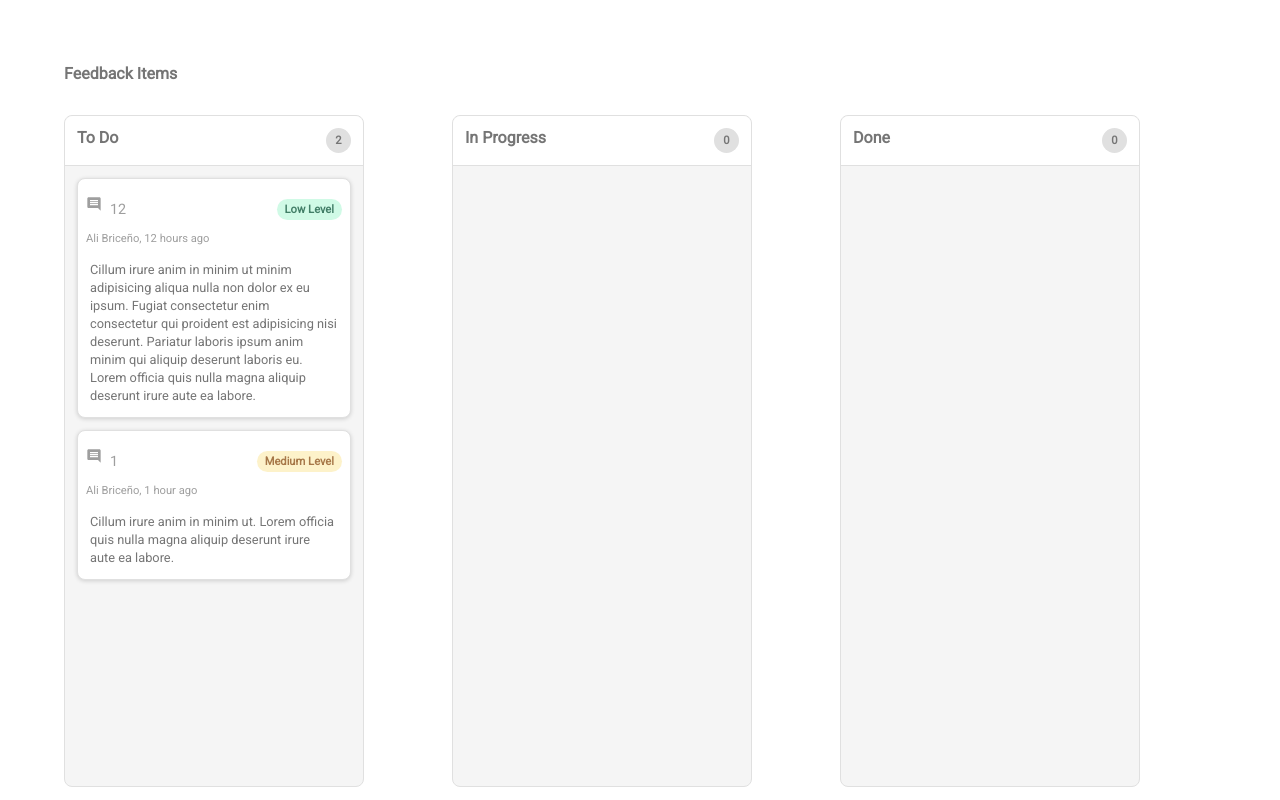
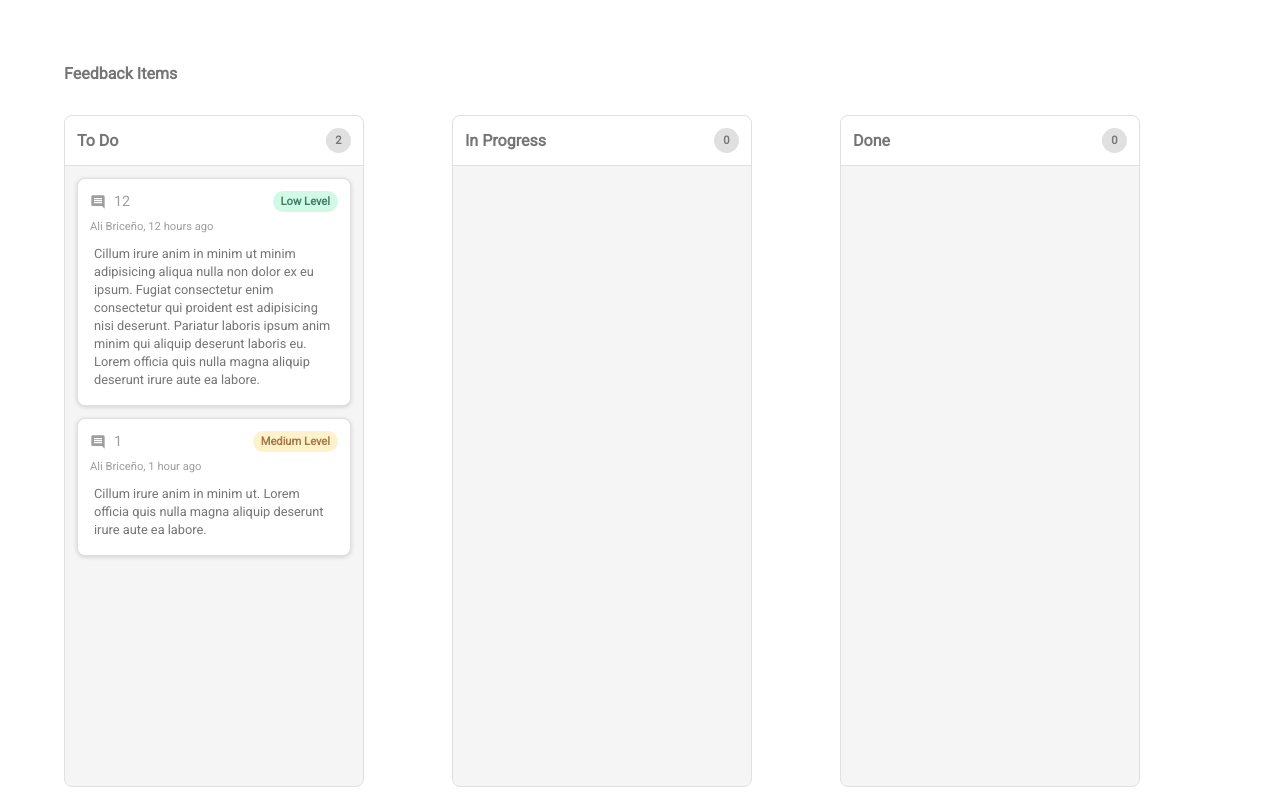
Before and after one commit to alienriquebm/react-dnd-test, a React (Create React App) app: page / in a window 1280 px wide. Built offline with nearby package versions, Linux system fonts and the light colour scheme.

Commit message:
added all components and styles for kanban sample

```diff
--- a/package.json
+++ b/package.json
@@ -7,6 +7,8 @@
     "@testing-library/react": "^11.1.0",
     "@testing-library/user-event": "^12.1.10",
     "react": "^17.0.2",
+    "react-dnd": "^14.0.3",
+    "react-dnd-html5-backend": "^14.0.1",
     "react-dom": "^17.0.2",
     "react-icons": "^4.2.0",
     "react-scripts": "4.0.3",
--- a/src/components/CardItem.js
+++ b/src/components/CardItem.js
@@ -20,8 +20,8 @@ const itemLevel = {
   },
 };
 
-const CardItemWrapper = styled.div`
-  padding: 8px;
+export const CardItemWrapper = styled.div`
+  padding: 12px;
   border: 1px solid ${({ theme }) => theme.gray400};
   background-color: white;
   border-radius: 8px;
@@ -31,6 +31,7 @@ const CardItemWrapper = styled.div`
 const CardItemHeader = styled.div`
   display: flex;
   justify-content: space-between;
+  margin-bottom: 8px;
 `;
 
 const CardItemComments = styled.div`
--- a/src/components/TasksCard.js
+++ b/src/components/TasksCard.js
@@ -1,6 +1,6 @@
 import React from 'react';
 import styled from 'styled-components';
-import CardItem from './CardItem';
+import CardItem, { CardItemWrapper } from './CardItem';
 
 const TasksCardWrapper = styled.div`
   border: 1px solid ${({ theme }) => theme.gray400};
@@ -18,14 +18,15 @@ const TasksCardTitle = styled.div`
   border-top-right-radius: 8px;
   background-color: white;
   font-weight: bold;
+  align-items: center;
 `;
 
 const TasksCardBody = styled.div`
   padding: 12px;
-  & div {
+  & ${CardItemWrapper} {
     margin-top: 12px;
   }
-  & div:first-child {
+  & ${CardItemWrapper}:first-child {
     margin-top: 0;
   }
 `;
```
Also changed, not shown: 1 other file (tests, documents, lock files or other folders).
